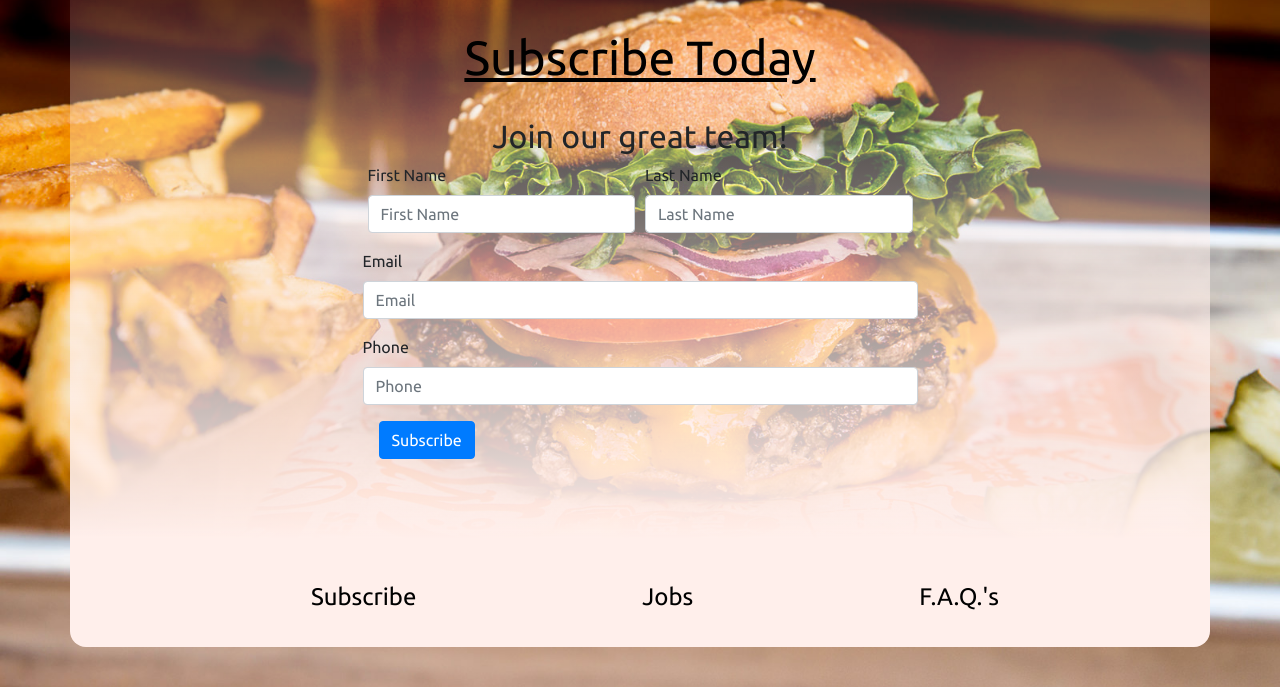
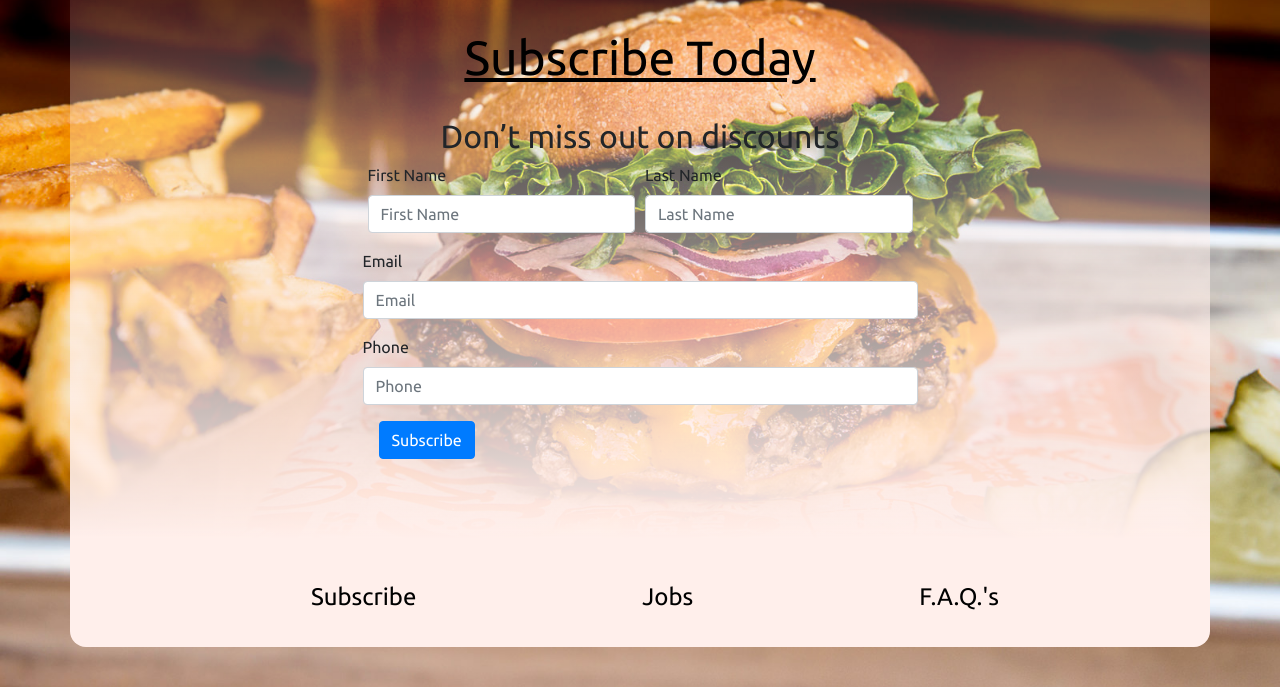
Before and after one commit to stevendowen/burgerproject, a website: page subscribe.html in a window 1280 px wide. Shown: the part 113-800 px from the top of the page. Drawn offline with nearby package versions, Linux system fonts and the light colour scheme.

Commit message:
changed h2 to new text

```diff
--- a/subscribe.html
+++ b/subscribe.html
@@ -27,7 +27,7 @@
         </div>
     </div>
     <div class="title">Subscribe Today</div>
-    <h2>Join our great team!</h2>
+    <h2>Don’t miss out on discounts</h2>
     <div class="subscribe">
         <form class="sub-content">
             <div class="form-row">
```
